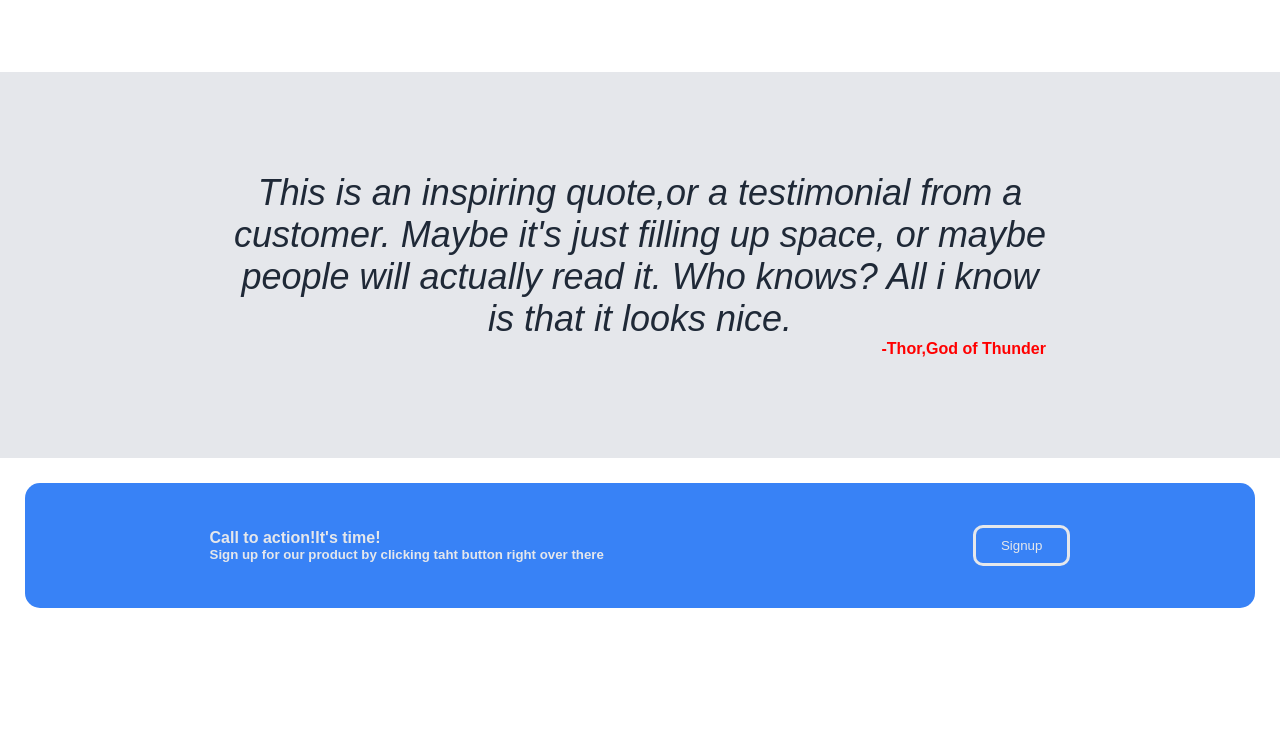
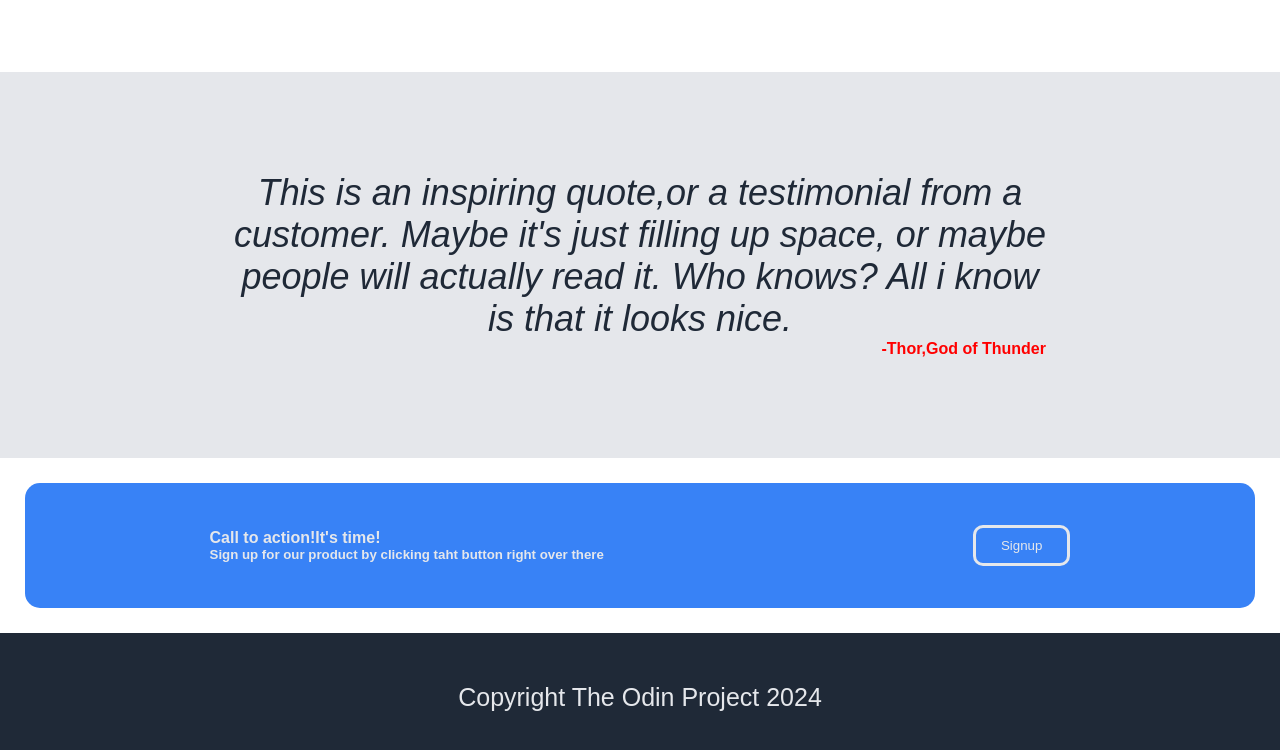
Before and after one commit to HabteMel/a_landing_page-, a plain HTML site: page index.html in a window 1280 px wide. Shown: the part 740-1490 px from the top of the page. Before the commit the page ends 1373 px from the top, so only its background shows below. Drawn offline with Linux system fonts and the light colour scheme.

Commit message:
Finished the footer section

```diff
--- a/assets/style.css
+++ b/assets/style.css
@@ -121,3 +121,10 @@
     border-radius: 10px;
     color: #E5E7EB;
 }
+.footer_section{
+    text-align: center;
+    background-color: #1F2937;
+    color: #E5E7EB;
+    padding: 50px;
+    font-size: 25px;
+}
--- a/index.html
+++ b/index.html
@@ -77,6 +77,8 @@
             <button>Signup</button>
         </div>
     </section>
-    <section class="footer_section"></section>
+    <section class="footer_section">
+        <p>Copyright The Odin Project 2024</p>
+    </section>
 </body>
 </html>
```
